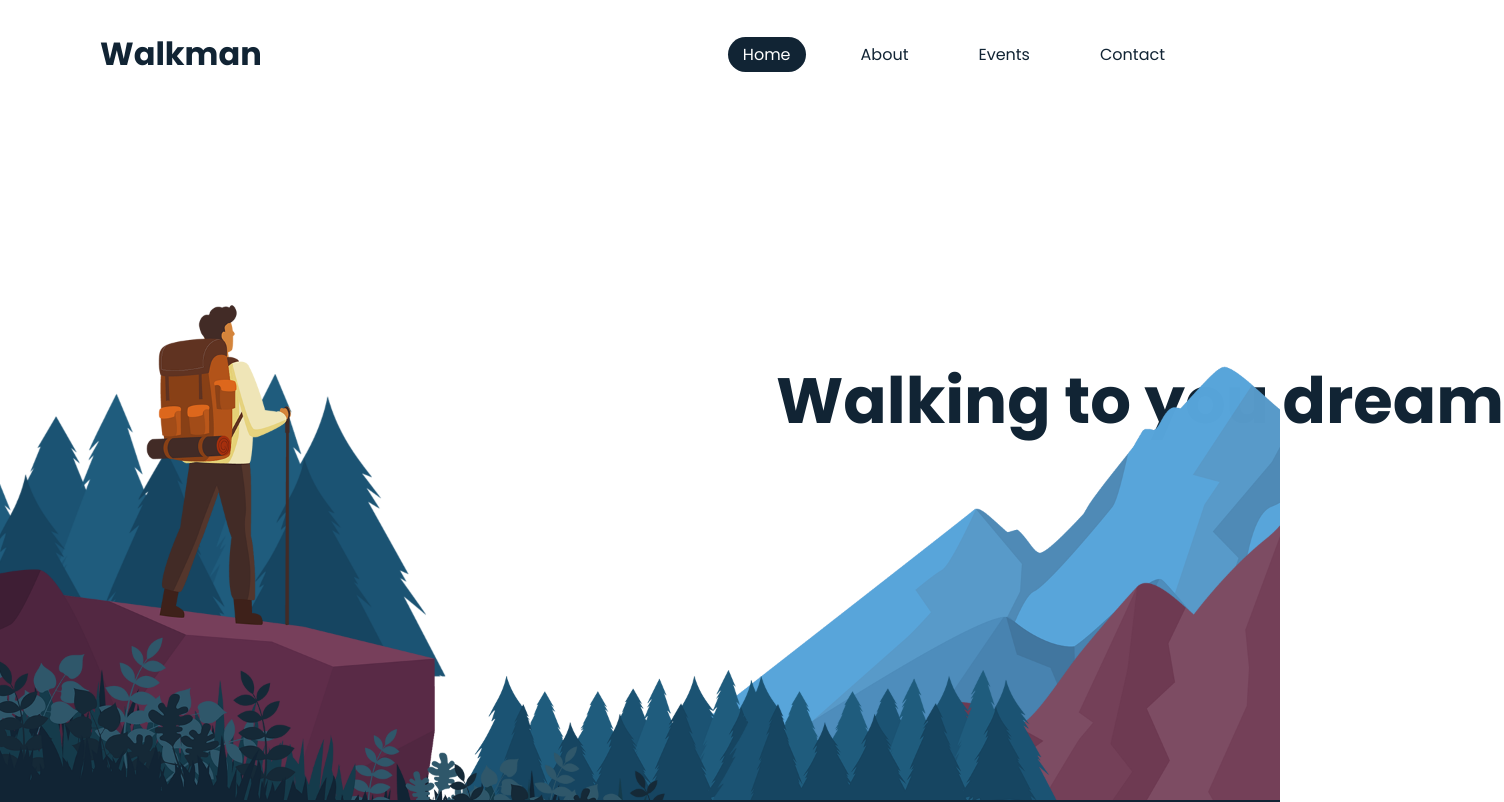
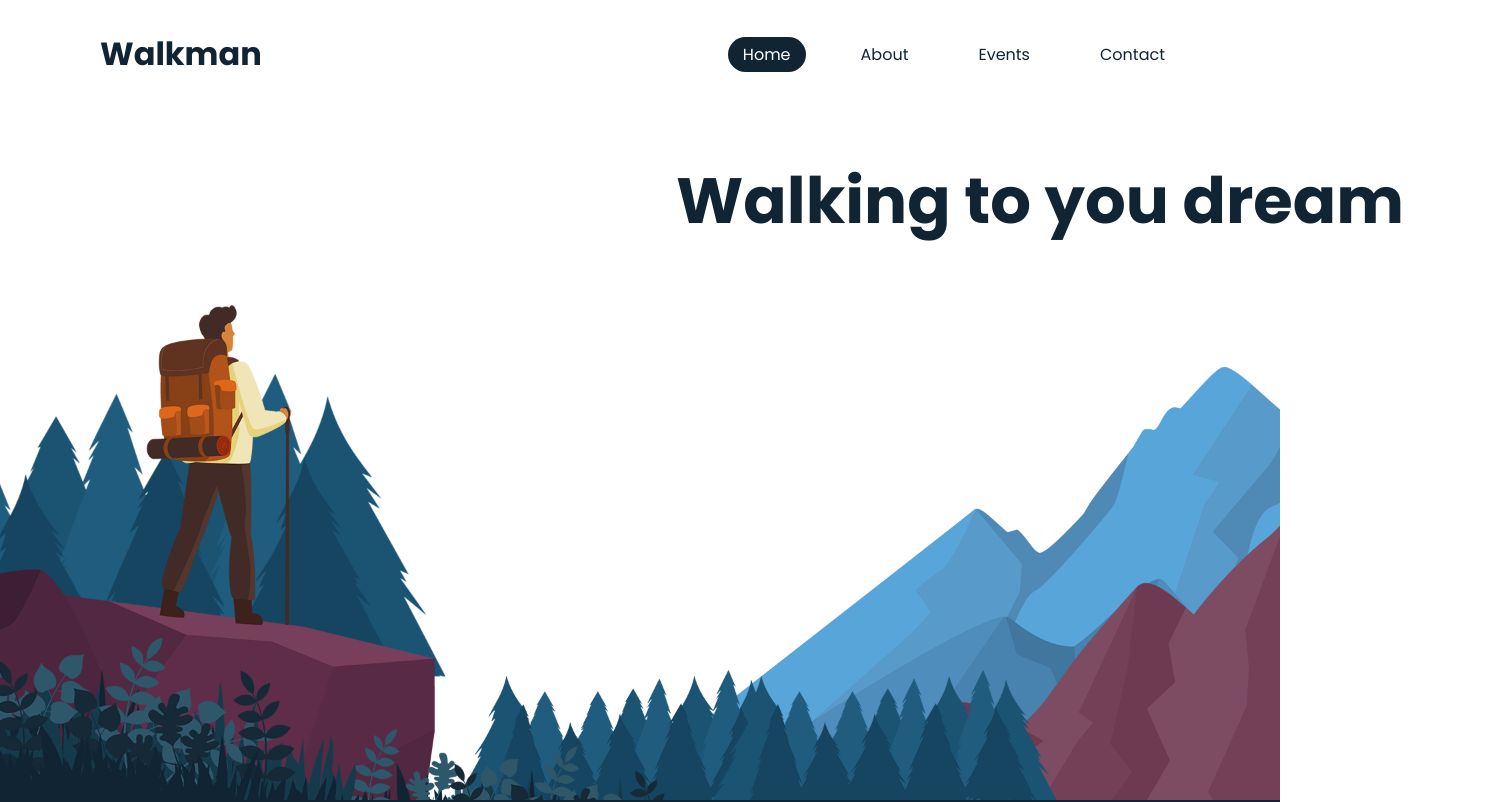
Before and after one commit to ArturShynkaryk/Scroll-web, a plain HTML site: page index.html in a window 1280 px wide. Shown: the top 802 px of the page, 1504 px wide, since content can reach past the window. Drawn offline with nearby package versions, Linux system fonts and the light colour scheme.

Commit message:
Update index.html

```diff
--- a/index.html
+++ b/index.html
@@ -126,7 +126,8 @@
         scrollTrigger: {
           scrub: true,
         },
-        x: 500,
+        y: -200,
+        x: 400,
       });
     </script>
   </body>
```
